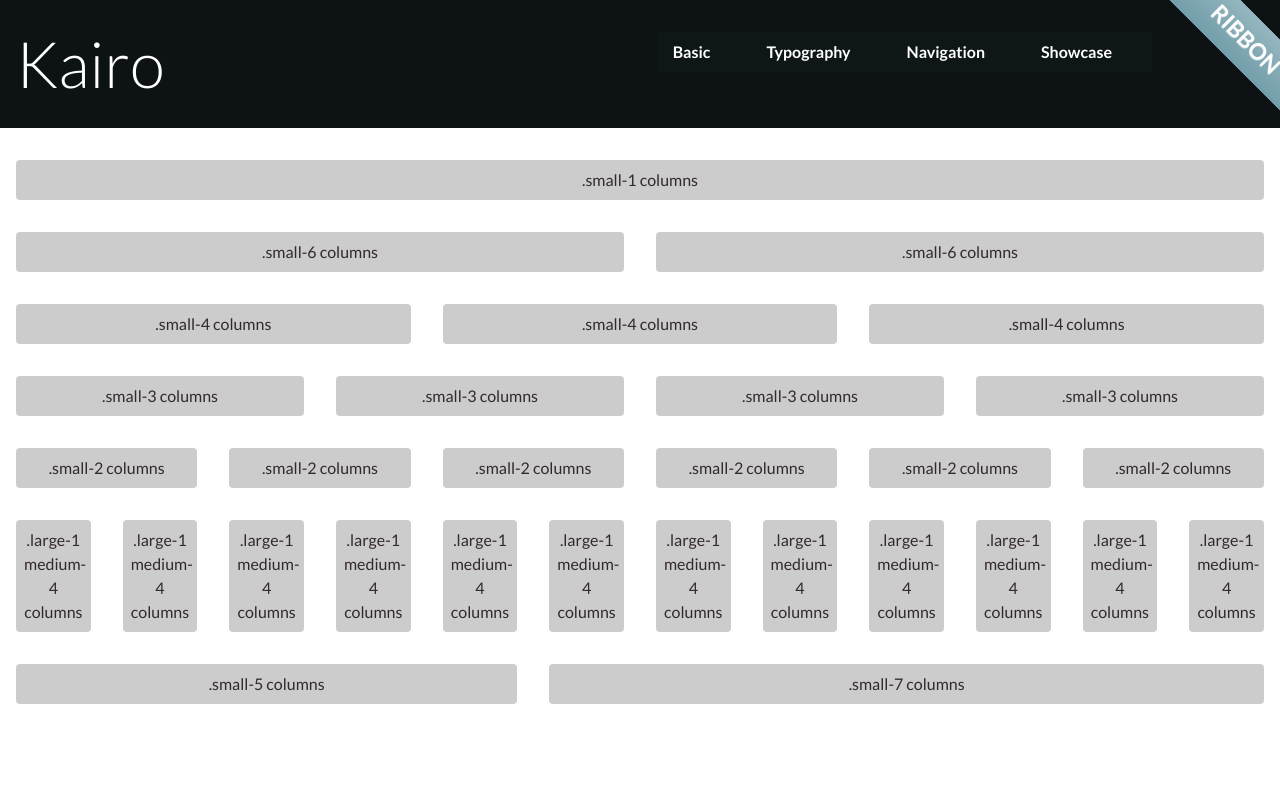
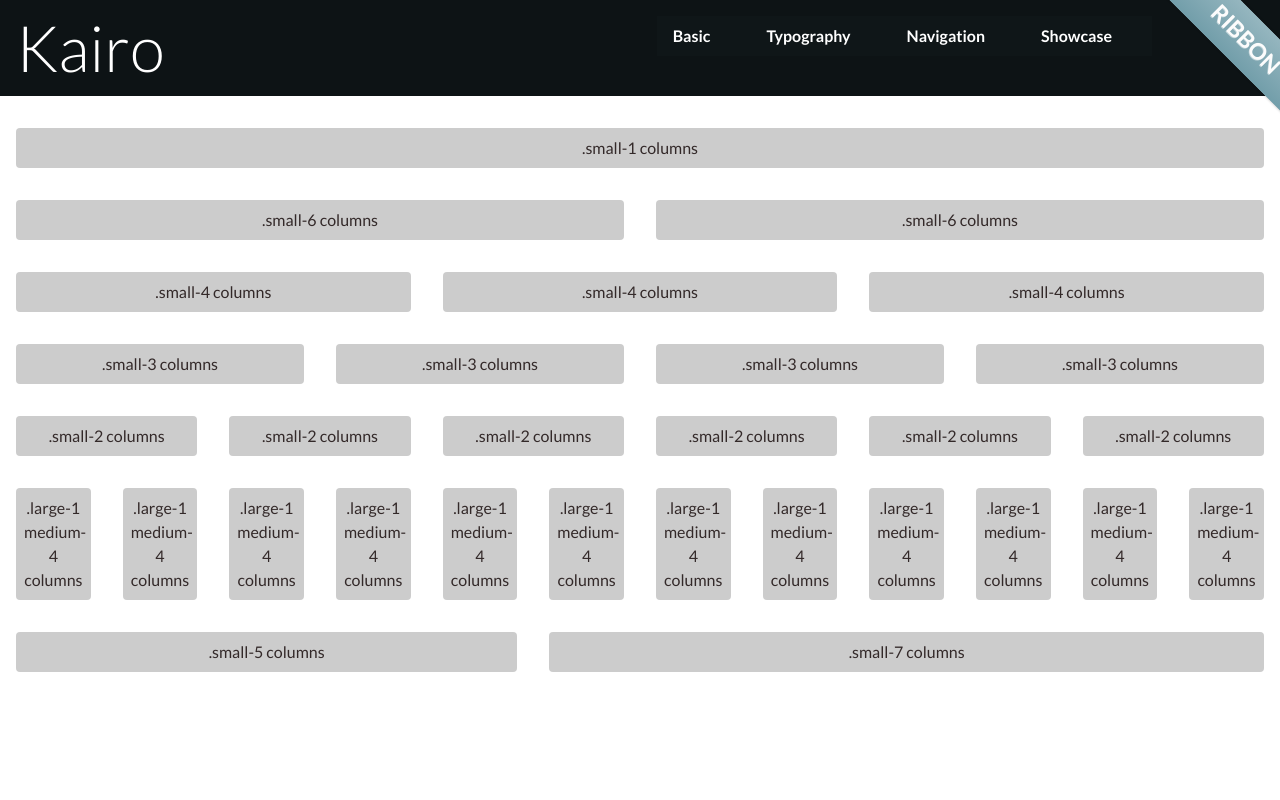
Before and after one commit to interpreted1979/kairo-framework, a website: page kitchen_sink.html in a window 1280 px wide. Shown: the top 800 px of the page. Drawn offline with nearby package versions, Linux system fonts and the light colour scheme; files that its build step writes are made by us from their sources.

Commit message:
zero vertical padding on topnav columns

```diff
--- a/sass/navigation/_topnav.scss
+++ b/sass/navigation/_topnav.scss
@@ -2,6 +2,11 @@
 
 .topnav {
    background-color: $topnav-bg;
+
+
+   .columns {
+    padding: 0 $gutter;
+   }
 
 }
 
```
